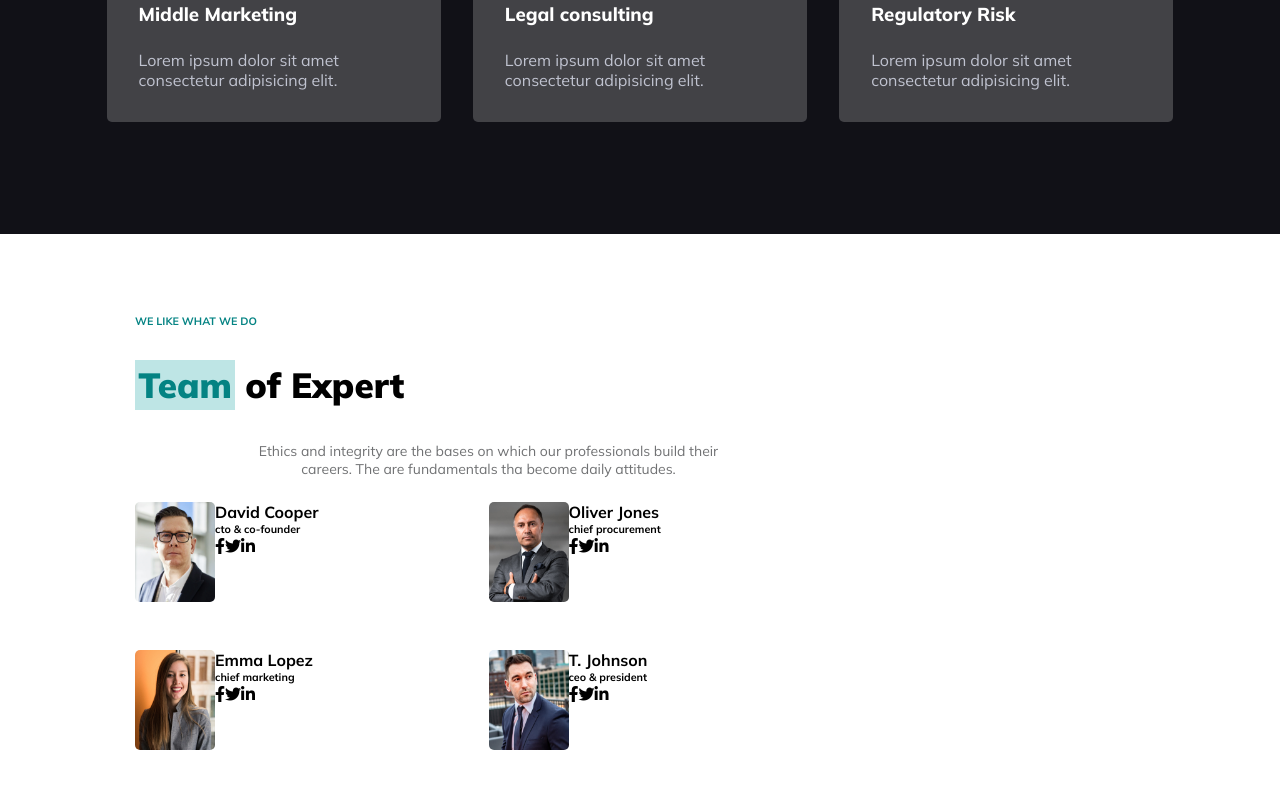
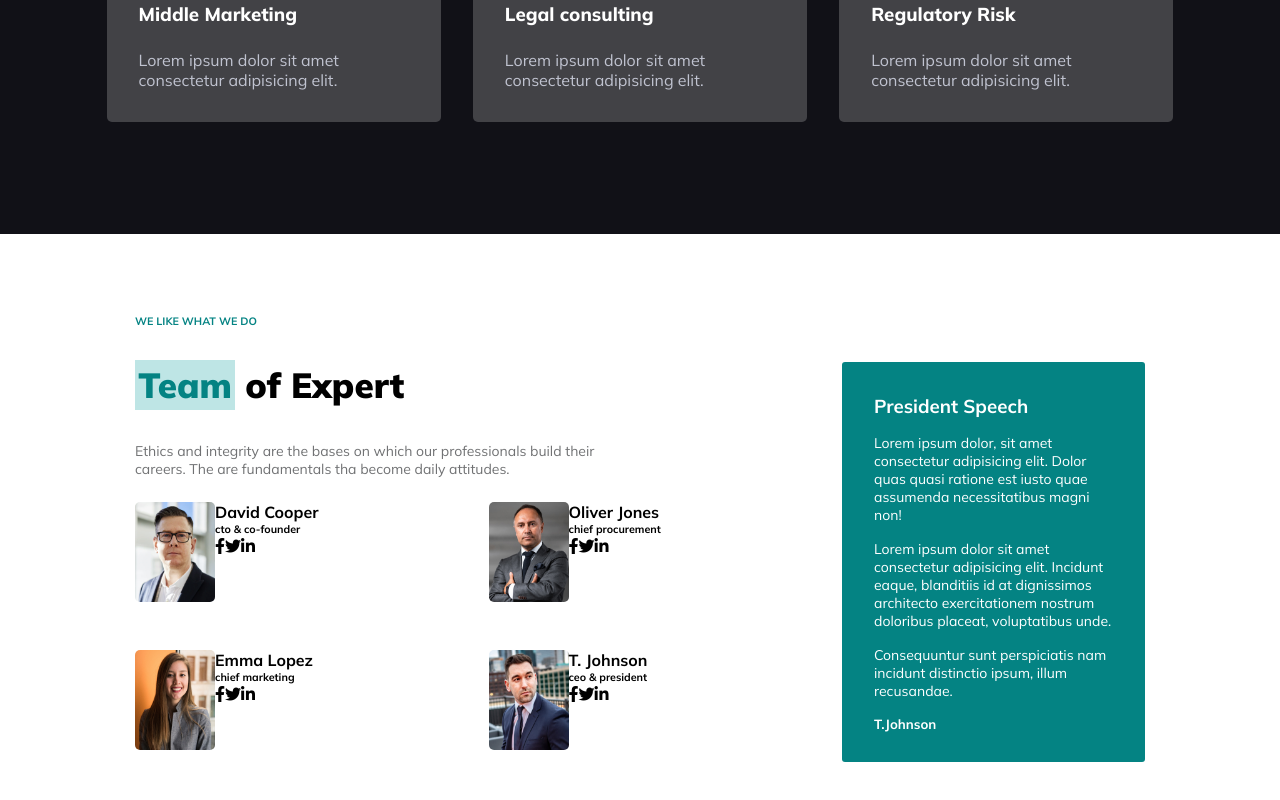
Before and after one commit to AngeloRoudani/proj-html-vuejs, a Vue app: page / in a window 1280 px wide. Shown: the part 2497-3297 px from the top of the page. Built offline with nearby package versions, Linux system fonts and the light colour scheme.

Commit message:
modifiche sezione "Team"

```diff
--- a/src/components/MyMain.vue
+++ b/src/components/MyMain.vue
@@ -68,7 +68,11 @@
                 </div>
             </div>
             <div class="president-speech">
-
+                <h3>President Speech</h3>
+                <div>Lorem ipsum dolor, sit amet consectetur adipisicing elit. Dolor quas quasi ratione est iusto quae assumenda necessitatibus magni non!</div>
+                <div>Lorem ipsum dolor sit amet consectetur adipisicing elit. Incidunt eaque, blanditiis id at dignissimos architecto exercitationem nostrum doloribus placeat, voluptatibus unde.</div>
+                <div> Consequuntur sunt perspiciatis nam incidunt distinctio ipsum, illum recusandae.</div>
+                <h5>T.Johnson</h5>
             </div>
 
         </div>
@@ -172,7 +176,7 @@ import MyTeamCard from './MyTeamCard.vue';
 </script>
 
 <style lang="scss" scoped>
- @use '../styles/partials/mainStyle';
+ @use '../styles/partials/mainStyle' as *;
 
 
 </style>
--- a/src/styles/partials/_mainStyle.scss
+++ b/src/styles/partials/_mainStyle.scss
@@ -142,9 +142,15 @@ p {
 }
 
 /*sezione Team*/
+
+#team .container {
+    display: flex;
+}
+
 .main-team {
     width: 70%;
     text-align: left;
+    display: inline-block;
 }
 .team-list {
     display: flex;
@@ -155,3 +161,28 @@ p {
     width: calc(100% / 2);
     margin: 1.5rem 0 ;
 }
+
+.main-team p {
+    text-align: left;
+    margin-left: 0;
+}
+
+.president-speech {
+    display: inline-block;
+    padding: 2rem;
+    height: 400px;
+    width: 30%;
+    text-align: left;
+    background-color: $bg-primary;
+    color: $first-color;
+    border-radius: 3px;
+    margin-top: 3rem;
+    div {
+        display: block;
+        color: $first-color;
+        width: 100%;
+        text-align: left;
+        margin: 1rem 0;
+        font-size: 14px;
+    }
+}
```
